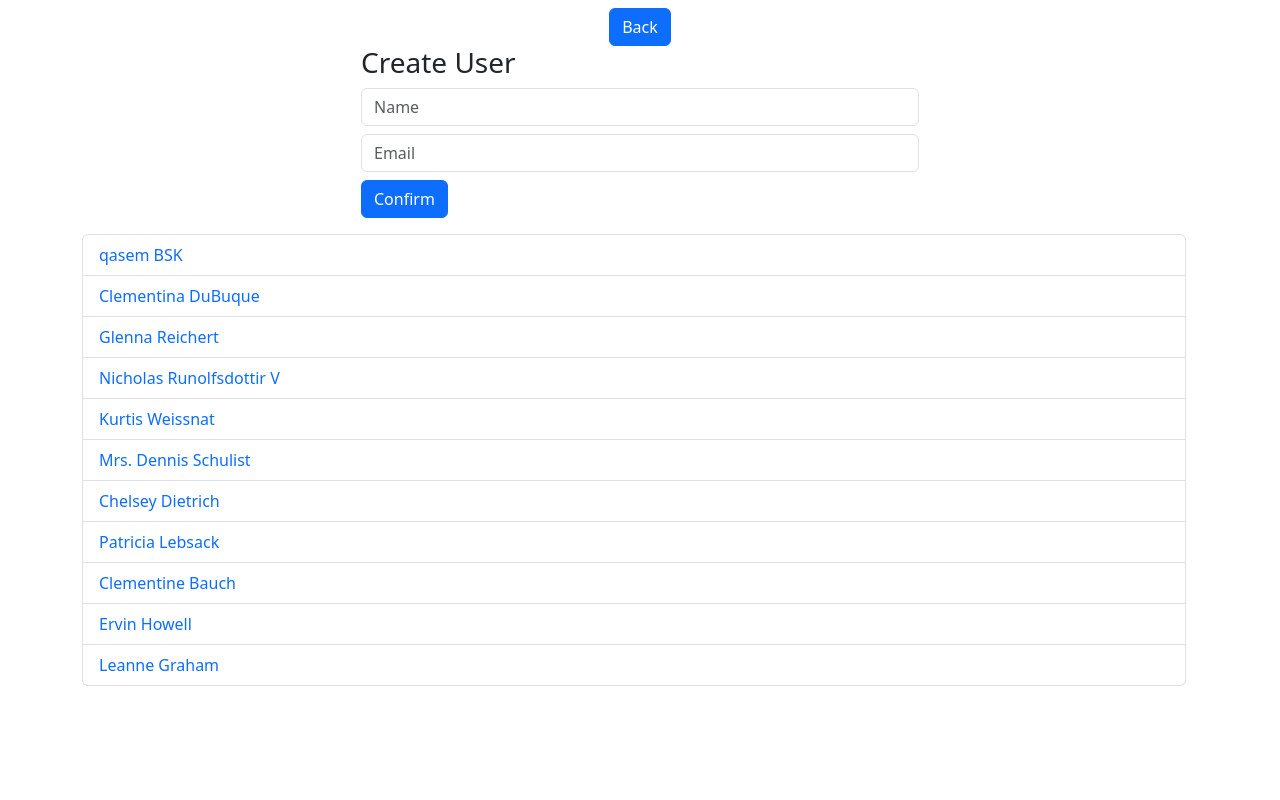
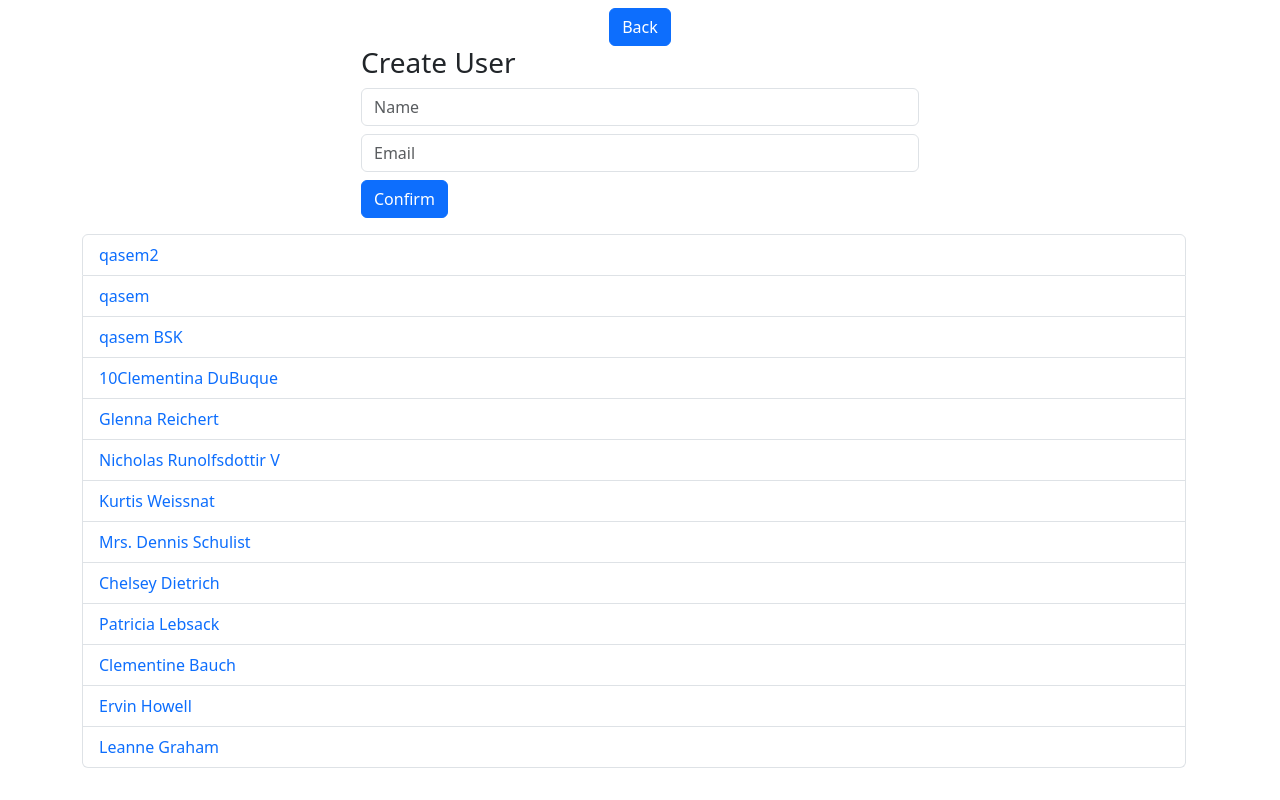
Before and after one commit to qasemB/codeyad_next_learning, a Next.js app: page /users in a window 1280 px wide. Built offline with nearby package versions, Linux system fonts and the light colour scheme; data requests are answered from the project's data file.

Commit message:
part#41-C15

```diff
--- a/actions/posts.js
+++ b/actions/posts.js
@@ -1,5 +1,7 @@
 'use server'
 
-export async function create() {
-  // ...
+import { revalidateTag } from "next/cache"
+
+export async function handleUpdateTag(tag) {
+  revalidateTag(tag)
 }
--- a/app/users/[userId]/page.jsx
+++ b/app/users/[userId]/page.jsx
@@ -1,5 +1,6 @@
 import BackButton from '@/components/BackButton';
 import ListGroupItemLink from '@/components/ListGroupItemLink';
+import UpdateData from '@/components/UpdateData';
 import React from 'react';
 import { Button, Container, ListGroup, Row } from 'react-bootstrap';
 
@@ -22,12 +23,13 @@ const User = async ({ params }) => {
     return (
         <Container className="d-flex justify-content-center align-items-center flex-column">
             <BackButton />
+            <UpdateData path={`/users/${params.userId}`} />
             <Row className="mt-3 w-100">
                 <ListGroup>
                     <ListGroupItemLink title={user.id} />
                     <ListGroupItemLink title={user.name} />
                     <ListGroupItemLink title={user.email} />
-                    <ListGroupItemLink title={user.address.city} />
+                    {/* <ListGroupItemLink title={user.address.city} /> */}
                 </ListGroup>
             </Row>
         </Container>
--- a/app/users/page.jsx
+++ b/app/users/page.jsx
@@ -1,5 +1,6 @@
 import BackButton from '@/components/BackButton';
 import ListGroupItemLink from '@/components/ListGroupItemLink';
+import { revalidatePath } from 'next/cache';
 import React from 'react';
 import { Button, Container, Form, ListGroup, Row } from 'react-bootstrap';
 
@@ -26,9 +27,10 @@ const Users = async () => {
                 email
             })
         })
-        if (res.status == 200) {
-
-        }
+        console.log(res.status);
+        // if (res.status == 200) {
+            revalidatePath('/users')
+        // }
     }
 
     return (
--- a/db.json
+++ b/db.json
@@ -811,7 +811,7 @@
     },
     {
       "id": 10,
-      "name": "Clementina DuBuque",
+      "name": "10Clementina DuBuque",
       "username": "Moriah.Stanton",
       "email": "Rey.Padberg@karina.biz",
       "address": {
@@ -836,6 +836,16 @@
       "name": "qasem BSK",
       "email": "qasem@gmail.com",
       "id": 11
+    },
+    {
+      "name": "qasem",
+      "email": "test@gmail.com",
+      "id": 12
+    },
+    {
+      "name": "qasem2",
+      "email": "test2@gmail.com",
+      "id": 13
     }
   ],
   "admin": {
```
Also changed, not shown: actions/users.js (added, +7 -0 lines), app/posts/page.js (+3 -6 lines), components/UpdateData.jsx (added, +14 -0 lines), components/UpdatePostsBTN.jsx (added, +14 -0 lines).
